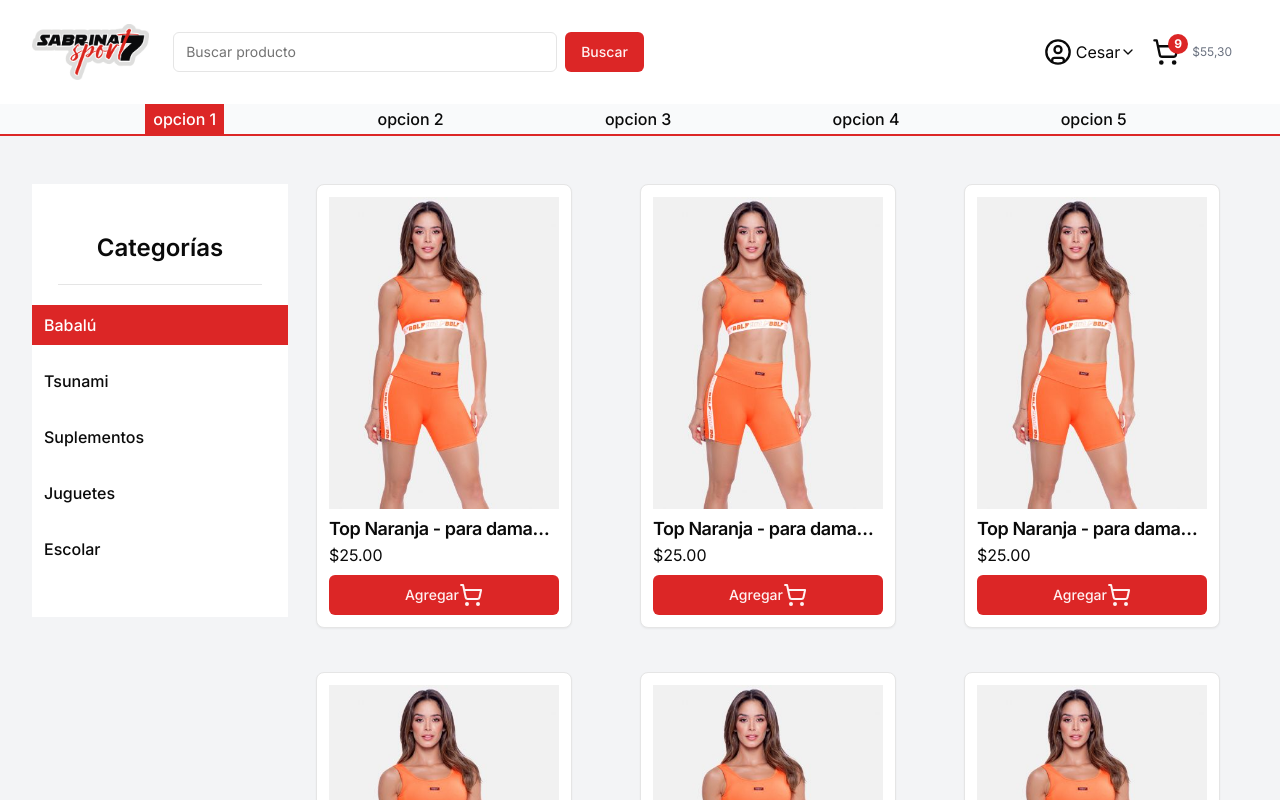
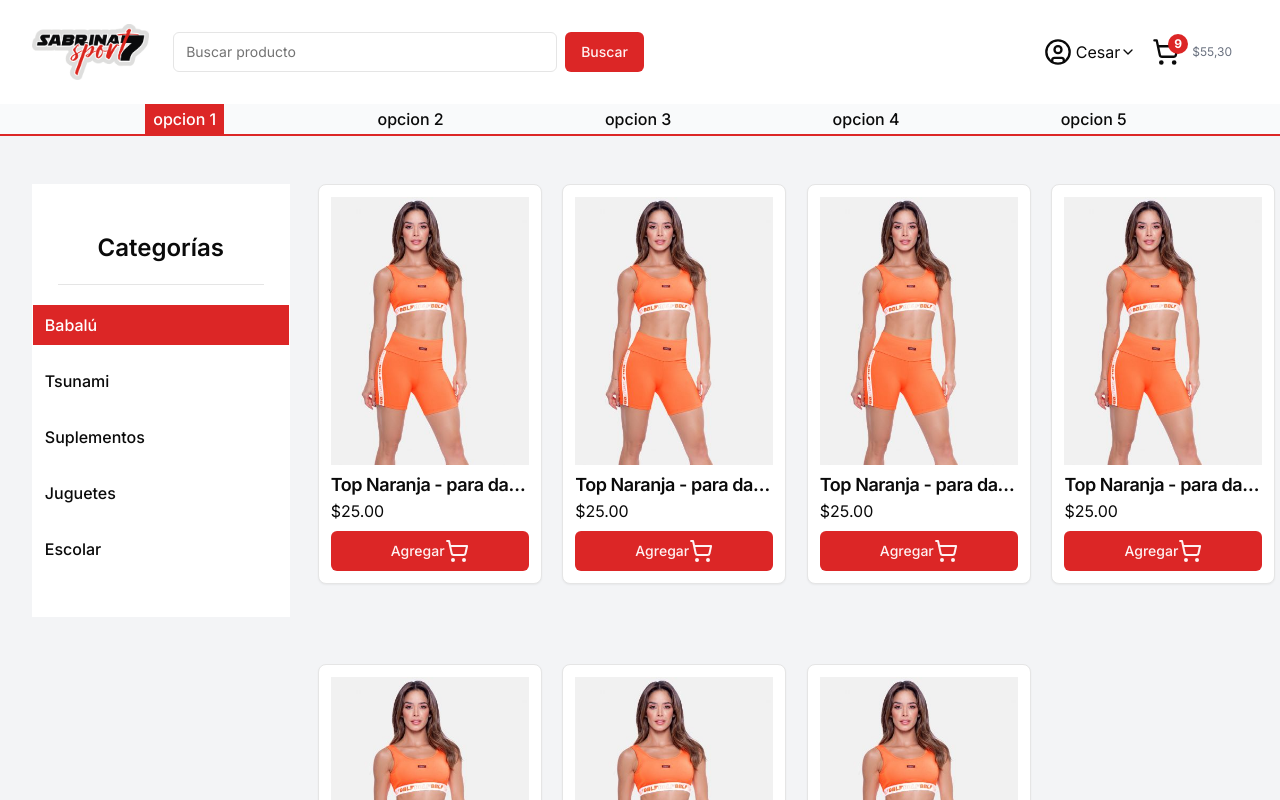
Before and after one commit to CesarGMEFA/sabrinasport7-nextjs, a Next.js app: page /tienda in a window 1280 px wide. Shown: the top 800 px of the page. Built offline with nearby package versions, Linux system fonts and the light colour scheme.

Commit message:
creacion de README, poner max width 1950px y mx-auto en body tag, acomodando el product list grid

```diff
--- a/src/app/layout.tsx
+++ b/src/app/layout.tsx
@@ -18,7 +18,7 @@ export default function RootLayout({
 }) {
   return (
     <html lang="en">
-      <body className={`bg-gray-100 ${inter.className}`}>
+      <body className={`bg-gray-100 max-w-[1950px] mx-auto ${inter.className}`}>
         <Header/>
         {children}
       </body>
--- a/src/app/tienda/page.tsx
+++ b/src/app/tienda/page.tsx
@@ -40,7 +40,7 @@ export default function TiendaPage({}: Props) {
             </SelectContent>
           </Select>
         </section>
-        <Separator className="w-72 bg-red-400 lg:hidden" />
+        <Separator className="w-72 bg-red-400 lg:hidden mb-5" />
 
         {/* Menu Selection Tablet and Desktop */}
         <h2 className="hidden lg:block text-2xl font-semibold">
@@ -82,7 +82,7 @@ export default function TiendaPage({}: Props) {
       </section>
 
       {/* Product list */}
-      <section className="mt-5 lg:mt-0 flex flex-wrap gap-3">
+      <section className="lg:mx-auto xl:ml-7 2xl:mx-auto grid grid-cols-1 sm:grid-cols-2 md:grid-cols-3 xl:grid-cols-4 2xl:grid-cols-5 gap-4 xl:gap-12 2xl:gap-16">
         <ProductCard />
         <ProductCard />
         <ProductCard />
--- a/src/components/ProductCard/index.tsx
+++ b/src/components/ProductCard/index.tsx
@@ -18,7 +18,7 @@ type Props = {};
 
 export default function ProductCard({}: Props) {
   return (
-    <Card className="w-64 p-3 mb-8 mx-auto">
+    <Card className="w-64 md:w-60 lg:w-56 p-3 mb-8 mx-auto">
       <CardHeader className="p-0">
         <Image
           src="/products/top_naranja_1.jpg"
```
Also changed, not shown: 1 other file (tests, documents, lock files or other folders).
